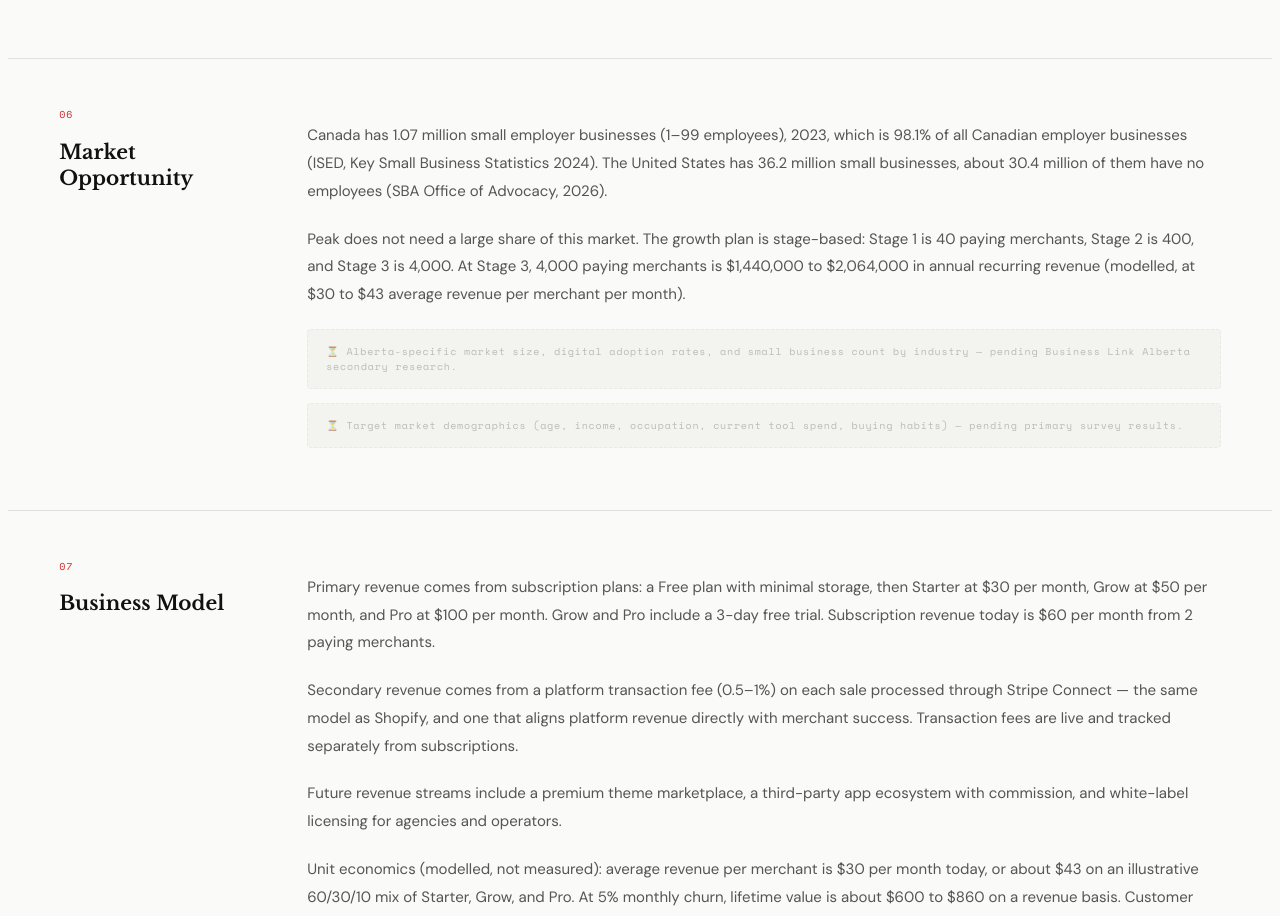
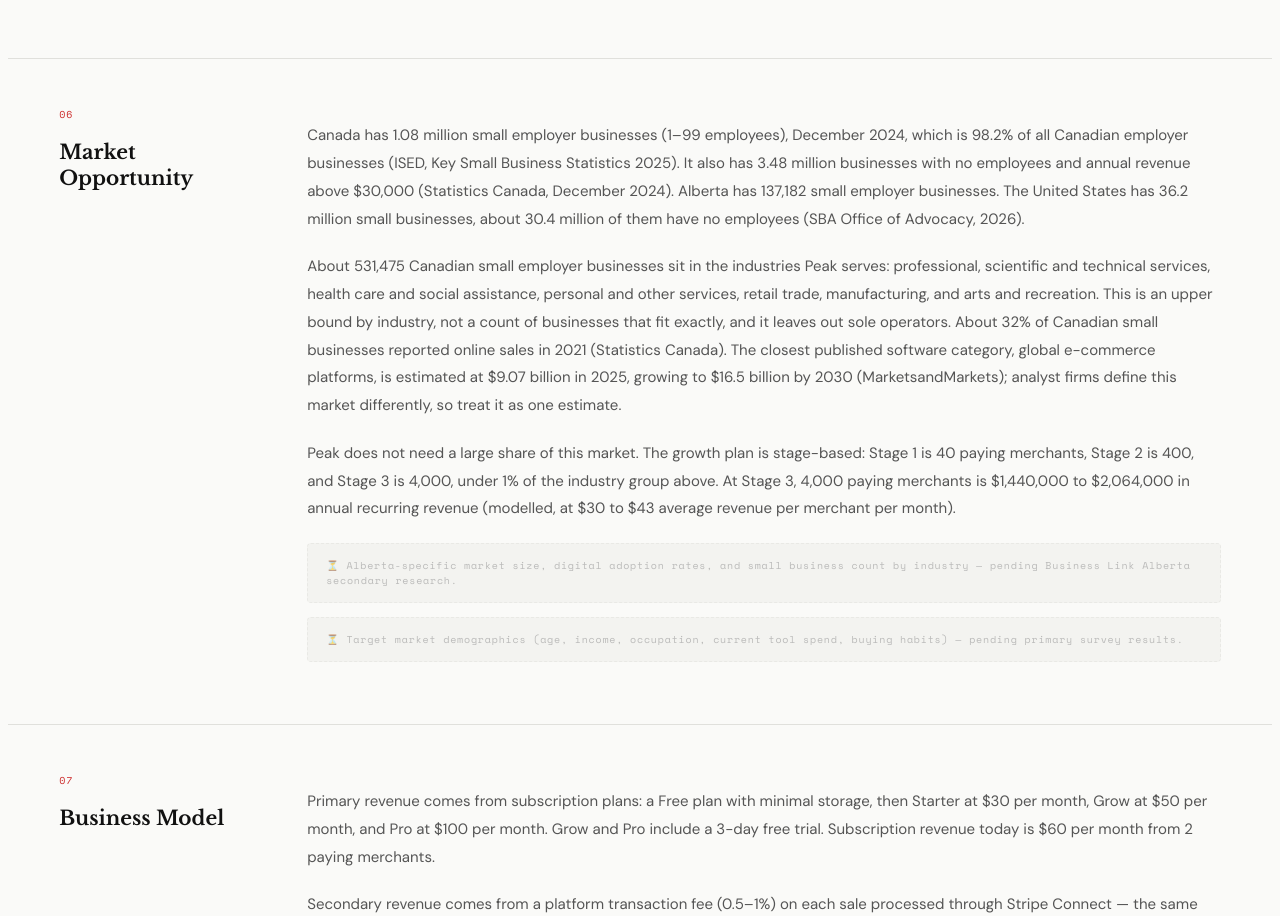
Before and after one commit to MoraRosa/TheAppPitch, a React (Vite) app: page /#/plan in a window 1280 px wide. Shown: the part 3360-4276 px from the top of the page. Built offline with nearby package versions, Linux system fonts and the light colour scheme.

Commit message:
feat(market): sourced market research - ISED/StatCan Canada counts, segment, global platform estimate; replaces 3.8M/33M/$14B

```diff
--- a/src/components/pitch/visuals/investorVisuals.jsx
+++ b/src/components/pitch/visuals/investorVisuals.jsx
@@ -4,7 +4,7 @@
 
 import React from 'react';
 import { COMPETITOR_COST_STACK, MERCHANT_GROWTH, FUNDING_BREAKDOWN_SMALL } from '../../../data/financials.js';
-import { COMPANY, COMPETITORS, TRACTION } from '../../../data/config.js';
+import { COMPANY, COMPETITORS, TRACTION, MARKET } from '../../../data/config.js';
 import { LIVE_SITES, PRODUCT } from '../../../data/facts.js';
 import { CountUp } from '../motion.jsx';
 
@@ -182,8 +182,8 @@ function VisualDifferentiator({ theme, size }) {
 function VisualMarket({ theme, size }) {
   const t = theme.colors;
   const rings = [
-    { label: 'TAM', sub: '$14B+ Global SaaS', r: 80 * size, opacity: 0.15 },
-    { label: 'SAM', sub: '1.07M CA small employers', r: 56 * size, opacity: 0.3 },
+    { label: 'TAM', sub: `${MARKET.globalPlatform2025} global e-commerce platforms`, r: 80 * size, opacity: 0.15 },
+    { label: 'SAM', sub: `${MARKET.canadianSmallBiz.replace(' million', 'M')} CA small employers`, r: 56 * size, opacity: 0.3 },
     { label: 'SOM', sub: '4,000 paying (Stage 3)', r: 32 * size, opacity: 0.7 },
   ];
   const svgSize = 180 * size;
--- a/src/data/config.js
+++ b/src/data/config.js
@@ -4,7 +4,7 @@
 
 import {
   PLANS, FREE_PLAN, TRIAL, THEMES, TRANSACTION_FEE, ARPU_TODAY, ARPU_MIX, ASK, TRACTION_FACTS, BUILD,
-  UNIT_ECON_MODEL, MARKET_FACTS, USE_OF_FUNDS, MODULES, stageLadder,
+  UNIT_ECON_MODEL, MARKET_FACTS, TARGET_INDUSTRIES_TOTAL, USE_OF_FUNDS, MODULES, stageLadder,
 } from './facts.js';
 
 // ── Company ───────────────────────────────────────────────────────────────────
@@ -66,17 +66,25 @@ export const UNIT_ECON = {
   targets:     UNIT_ECON_MODEL.targets,
 };
 
-// ── Market (sourced) ──────────────────────────────────────────────────────────
+// ── Market (sourced; see facts.js and docs/market-research.md) ───────────────
 const m = MARKET_FACTS;
+const fmtM = n => `${(n / 1e6).toFixed(2)} million`;
 export const MARKET = {
-  canadianSmallBiz:    '1.07 million',
-  canadianSmallBizNote:`small employer businesses (1–99 employees), ${m.canadaSmallEmployers.year}`,
-  canadianSmallShare:  m.canadaSmallEmployers.share,
-  usSmallBiz:          '36.2 million',
-  usNonEmployerNote:   'about 30.4 million of them have no employees',
-  globalSaaSMarket:    m.globalSaaSMarket.value, // unsourced: see OPEN_QUESTIONS
-  saasMarketYear:      m.globalSaaSMarket.year,
-  sources:             [m.canadaSmallEmployers.source, m.usSmallBusinesses.source],
+  canadianSmallBiz:     fmtM(m.canada.smallEmployers.value),      // 1.08 million
+  canadianSmallBizNote: `small employer businesses (1–99 employees), ${m.canada.asOf}`,
+  canadianSmallShare:   m.canada.smallEmployers.share,
+  canadianNonEmployer:  fmtM(m.canada.nonEmployers.value),         // 3.48 million
+  canadianNonEmployerNote: m.canada.nonEmployers.note,
+  albertaSmallBiz:      m.canada.alberta.smallEmployers.toLocaleString(),
+  targetIndustries:     TARGET_INDUSTRIES_TOTAL,                   // 531,475
+  onlineSellingShare:   m.canada.onlineSelling.share,
+  onlineSellingYear:    m.canada.onlineSelling.year,
+  usSmallBiz:           '36.2 million',
+  usNonEmployerNote:    'about 30.4 million of them have no employees',
+  globalPlatform2025:   m.globalEcommercePlatform.y2025,
+  globalPlatform2030:   m.globalEcommercePlatform.y2030,
+  globalPlatformCagr:   m.globalEcommercePlatform.cagr,
+  sources:              [m.canada.smallEmployers.source, m.canada.nonEmployers.source, m.usSmallBusinesses.source, m.globalEcommercePlatform.source],
 };
 
 // ── Growth stages (paying merchants) ──────────────────────────────────────────
--- a/src/data/facts.js
+++ b/src/data/facts.js
@@ -118,14 +118,38 @@ export const UNIT_ECON_MODEL = {
   targets: { ltvCacMin: 3, paybackMonthsMax: 12 }, // targets, not claims
 };
 
-// ── Market (researched, with sources) ─────────────────────────────────────────
+// ── Market (researched, with sources; see docs/market-research.md) ───────────
+const ISED = 'ISED, Key Small Business Statistics 2025 (ised-isde.canada.ca/site/sme-research-statistics/en/node/439)';
 export const MARKET_FACTS = {
-  canadaSmallEmployers: { value: 1074939, of: 1095251, share: '98.1%', year: 2023, note: 'employer businesses with 1-99 employees',
-    source: 'ISED, Key Small Business Statistics 2024 (ised-isde.canada.ca/smeresearch)' },
+  canada: {
+    asOf: 'December 2024',
+    smallEmployers: { value: 1079188, of: 1099521, share: '98.2%', note: 'employer businesses with 1-99 employees', source: ISED },
+    nonEmployers:   { value: 3480000, note: 'businesses with no employees and annual revenue above $30,000',
+      source: 'Statistics Canada, Canadian business counts, December 2024 (The Daily, 2025-02-14)' },
+    alberta:        { smallEmployers: 137182, source: ISED },
+    onlineSelling:  { share: '32%', year: 2021, note: 'of small businesses had online sales (33% of all businesses)',
+      source: 'Statistics Canada, Survey of Digital Technology and Internet Use, 2021 (article 13-605-X)' },
+  },
   usSmallBusinesses: { value: 36207130, share: '99.9%', nonEmployer: 30400000,
     source: 'SBA Office of Advocacy, FAQ About Small Business 2026 (advocacy.sba.gov); non-employer split from SBA 2025 Small Business Profile' },
-  globalSaaSMarket: { value: '$14 billion', year: 2027, source: null }, // UNSOURCED, carried over: verify or drop
+  // Closest published category to Peak. Analyst firms disagree on size because they define the market differently.
+  globalEcommercePlatform: { y2025: '$9.07 billion', y2030: '$16.5 billion', cagr: '12.7%',
+    source: 'MarketsandMarkets, via ResearchAndMarkets (Business Wire, Aug 2025)',
+    caveat: 'Other analyst firms publish different sizes (for example $6.1B in 2023 for "e-commerce software"), so show it as one estimate, not a fact.' },
 };
+
+// Canadian small EMPLOYER businesses (1-99 employees) in the industries where Peak's customer types sit.
+// This is an upper bound by industry, not a count of businesses that fit Peak: it includes some that do not (heavy manufacturing, care homes).
+// Non-employer businesses (sole operators) are not split by industry here; see OPEN_QUESTIONS.
+export const TARGET_INDUSTRIES = [
+  { industry: 'Professional, scientific and technical services', small: 150105 },
+  { industry: 'Health care and social assistance',               small: 119783 },
+  { industry: 'Other services (salons, repair, personal care)',  small: 103576 },
+  { industry: 'Retail trade',                                    small: 96799 },
+  { industry: 'Manufacturing (makers)',                          small: 44440 },
+  { industry: 'Arts, entertainment and recreation',              small: 16772 },
+];
+export const TARGET_INDUSTRIES_TOTAL = TARGET_INDUSTRIES.reduce((n, i) => n + i.small, 0); // 531,475
 
 // ── Benchmarks used in wording (researched) ───────────────────────────────────
 export const BENCHMARKS = {
@@ -183,7 +207,9 @@ export const WORDING = {
 
 // ── Open questions (nothing below is assumed in the content) ──────────────────
 export const OPEN_QUESTIONS = [
-  'Market sprint: source or replace the $14B global SaaS figure; size the Canadian maker and service-business segment.',
+  'Market: split non-employer businesses by industry (StatCan table 33-10-0765) to size the sole-operator segment.',
+  'Market: Alberta small employer businesses by industry (StatCan table 33-10-0764).',
+  'Market: the $9.07B global figure is one analyst estimate; decide whether to show it with the caveat or drop it.',
   'Does huchflex stay on its peakenterprise.ca subdomain or has it moved to its own domain?',
   'Roadmap items still ahead: GST/HST tax engine, 5th storefront theme (Soft Matter), AI agent API, US expansion.',
   'API endpoint and table counts (23+, 21+): re-count from the code, or drop them (the audience is non-technical).',
--- a/src/data/plan.js
+++ b/src/data/plan.js
@@ -101,8 +101,9 @@ The module system means merchants enable only what their business needs. The sid
     number: "06",
     title: "Market Opportunity",
     get blocks() { return [
-      { type: 'text', text: `Canada has ${MARKET.canadianSmallBiz} ${MARKET.canadianSmallBizNote}, which is ${MARKET.canadianSmallShare} of all Canadian employer businesses (ISED, Key Small Business Statistics 2024). The United States has ${MARKET.usSmallBiz} small businesses, ${MARKET.usNonEmployerNote} (SBA Office of Advocacy, 2026).` },
-      { type: 'text', text: `${COMPANY.name} does not need a large share of this market. The growth plan is stage-based: Stage 1 is ${n(ST1.payingUsers)} paying merchants, Stage 2 is ${n(ST2.payingUsers)}, and Stage 3 is ${n(ST3.payingUsers)}. At Stage 3, ${n(ST3.payingUsers)} paying merchants is ${usd(ST3.arrLow)} to ${usd(ST3.arrHigh)} in annual recurring revenue (modelled, at ${usd(PRICING.arpu)} to ${usd(PRICING.arpuMix)} average revenue per merchant per month).` },
+      { type: 'text', text: `Canada has ${MARKET.canadianSmallBiz} ${MARKET.canadianSmallBizNote}, which is ${MARKET.canadianSmallShare} of all Canadian employer businesses (ISED, Key Small Business Statistics 2025). It also has ${MARKET.canadianNonEmployer} ${MARKET.canadianNonEmployerNote} (Statistics Canada, December 2024). Alberta has ${MARKET.albertaSmallBiz} small employer businesses. The United States has ${MARKET.usSmallBiz} small businesses, ${MARKET.usNonEmployerNote} (SBA Office of Advocacy, 2026).` },
+      { type: 'text', text: `About ${n(MARKET.targetIndustries)} Canadian small employer businesses sit in the industries ${COMPANY.name} serves: professional, scientific and technical services, health care and social assistance, personal and other services, retail trade, manufacturing, and arts and recreation. This is an upper bound by industry, not a count of businesses that fit exactly, and it leaves out sole operators. About ${MARKET.onlineSellingShare} of Canadian small businesses reported online sales in ${MARKET.onlineSellingYear} (Statistics Canada). The closest published software category, global e-commerce platforms, is estimated at ${MARKET.globalPlatform2025} in 2025, growing to ${MARKET.globalPlatform2030} by 2030 (MarketsandMarkets); analyst firms define this market differently, so treat it as one estimate.` },
+      { type: 'text', text: `${COMPANY.name} does not need a large share of this market. The growth plan is stage-based: Stage 1 is ${n(ST1.payingUsers)} paying merchants, Stage 2 is ${n(ST2.payingUsers)}, and Stage 3 is ${n(ST3.payingUsers)}, under 1% of the industry group above. At Stage 3, ${n(ST3.payingUsers)} paying merchants is ${usd(ST3.arrLow)} to ${usd(ST3.arrHigh)} in annual recurring revenue (modelled, at ${usd(PRICING.arpu)} to ${usd(PRICING.arpuMix)} average revenue per merchant per month).` },
       { type: 'placeholder', text: `Alberta-specific market size, digital adoption rates, and small business count by industry — pending Business Link Alberta secondary research.` },
       { type: 'placeholder', text: `Target market demographics (age, income, occupation, current tool spend, buying habits) — pending primary survey results.` },
     ]; },
--- a/src/data/slides.js
+++ b/src/data/slides.js
@@ -7,6 +7,7 @@ import { STAGE_TARGETS, WORDING } from './facts.js';
 
 const [S1, S2, S3] = STAGE_TARGETS.map(s => s.payingUsers.toLocaleString());
 const fmtK = n => `$${Math.round(n / 1000)}K`;
+const n = v => v.toLocaleString();
 
 export const SLIDES = [
   {
@@ -52,10 +53,10 @@ export const SLIDES = [
     id: 5,
     slug: "market",
     eyebrow: "Market Opportunity",
-    headline: `${MARKET.canadianSmallBiz} small employer businesses in Canada. ${MARKET.usSmallBiz} small businesses in the US.`,
-    body: `Small businesses are ${MARKET.canadianSmallShare} of Canadian employer businesses (${MARKET.canadianSmallBizNote}). In the US, ${MARKET.usNonEmployerNote}. ${COMPANY.name} starts with the makers and service providers who have been underserved by every tool built for someone else.`,
-    stat: { value: MARKET.canadianSmallShare, label: "of Canadian employer businesses are small (1–99 staff)" },
-    speakerNote: "Stay focused on the maker segment. That is the wedge. Sources: ISED Key Small Business Statistics 2024; SBA Office of Advocacy 2026.",
+    headline: `${MARKET.canadianSmallBiz} small employer businesses in Canada, plus ${MARKET.canadianNonEmployer} sole operators.`,
+    body: `Canada has ${MARKET.canadianSmallBiz} small employer businesses (${MARKET.canadianSmallShare} of employers) and ${MARKET.canadianNonEmployer} businesses with no employees. About ${n(MARKET.targetIndustries)} of the employer businesses sit in the industries ${COMPANY.name} serves: professional and health services, personal services, retail, and makers. The 4,000-merchant goal is under 1% of that group.`,
+    stat: { value: MARKET.canadianSmallBiz, label: "small employer businesses in Canada (Dec 2024)" },
+    speakerNote: "Stay focused on the maker segment. That is the wedge. The industry group is an upper bound by industry, not a count of exact fits. Sources: ISED Key Small Business Statistics 2025; Statistics Canada business counts Dec 2024.",
     tag: "05",
   },
   {
--- a/src/utils/generatePDF.js
+++ b/src/utils/generatePDF.js
@@ -6,7 +6,7 @@ import { PLAN_SECTIONS } from '../data/plan.js';
 import { SLIDES } from '../data/slides.js';
 import { MILESTONES, UNIT_ECONOMICS, FUNDING_BREAKDOWN_SMALL, COMPETITOR_COST_STACK, MERCHANT_GROWTH } from '../data/financials.js';
 import { FOUNDER } from '../data/founder.js';
-import { COMPANY, COMPETITORS, FOUNDER_INFO, FUNDING, TRACTION, STAGES } from '../data/config.js';
+import { COMPANY, COMPETITORS, FOUNDER_INFO, FUNDING, TRACTION, STAGES, MARKET } from '../data/config.js';
 
 function hexToRgb(hex) {
   const c = (hex || '#888888').replace('#', '');
@@ -456,7 +456,7 @@ function drawCoverBold(doc, theme, meta) {
     [
       [`${TRACTION.activeUsers}`, 'ACTIVE USERS'],
       [`$${TRACTION.mrr}`, 'MRR TODAY'],
-      ['$14B+', 'GLOBAL TAM'],
+      [MARKET.globalPlatform2025.replace(' billion','B'), 'GLOBAL E-COM 2025'],
     ].forEach(([val, label], i) => {
       const sx = 14 + i * 62;
       doc.setFontSize(22);
@@ -552,7 +552,7 @@ function drawCoverBold(doc, theme, meta) {
     [
       [`${TRACTION.activeUsers}`, 'ACTIVE USERS'],
       [`$${TRACTION.mrr}`, 'MRR TODAY'],
-      ['$14B+', 'GLOBAL TAM'],
+      [MARKET.globalPlatform2025.replace(' billion','B'), 'GLOBAL E-COM 2025'],
     ].forEach(([val, label], i) => {
       const sy = 108 + i * 28;
       doc.setFontSize(20);
@@ -620,7 +620,7 @@ function drawCoverBold(doc, theme, meta) {
     [
       [`${TRACTION.activeUsers}`, 'ACTIVE USERS'],
       [`$${TRACTION.mrr}`, 'MRR TODAY'],
-      ['$14B+', 'GLOBAL TAM'],
+      [MARKET.globalPlatform2025.replace(' billion','B'), 'GLOBAL E-COM 2025'],
     ].forEach(([val, label], i) => {
       const sx = 14 + i * 62;
       doc.setFontSize(22);
@@ -731,7 +731,7 @@ function drawCoverEditorial(doc, theme, meta) {
   [
     [`${TRACTION.activeUsers}`, 'ACTIVE USERS'],
     [`$${TRACTION.mrr}`, 'MRR TODAY'],
-    ['$14B+', 'GLOBAL TAM'],
+    [MARKET.globalPlatform2025.replace(' billion','B'), 'GLOBAL E-COM 2025'],
   ].forEach(([val, label], i) => {
     const sx = 14 + i * 62;
     doc.setFontSize(20);
--- a/src/utils/generatePPTX.js
+++ b/src/utils/generatePPTX.js
@@ -5,7 +5,7 @@
 import PptxGenJS from 'pptxgenjs';
 import { SLIDES } from '../data/slides.js';
 import { COMPETITOR_COST_STACK, FUNDING_BREAKDOWN_SMALL, MERCHANT_GROWTH } from '../data/financials.js';
-import { COMPANY, COMPETITORS, FUNDING } from '../data/config.js';
+import { COMPANY, COMPETITORS, FUNDING, MARKET } from '../data/config.js';
 
 export async function generatePitchDeckPPTX(theme) {
   const pptx = new PptxGenJS();
@@ -185,7 +185,7 @@ function addRightVisual(s, pptx, slide, rx, rw, H, accent, textMute, textFaint,
           line: { color: accent, width: 0.5 },
         });
       });
-      [['TAM', '$14B+ Global SaaS'], ['SAM', '1.07M CA small employers'], ['SOM', '4,000 paying (Stage 3)']].forEach(([lbl, sub], i) => {
+      [['TAM', `${MARKET.globalPlatform2025} global e-commerce platforms`], ['SAM', `${MARKET.canadianSmallBiz.replace(' million','M')} CA small employers`], ['SOM', '4,000 paying (Stage 3)']].forEach(([lbl, sub], i) => {
         const y = H * 0.55 + i * 0.65;
         s.addText(lbl, { x: pad, y, w: 0.7, h: 0.4, fontSize: 8, color: accent, fontFace: 'Arial', bold: true, charSpacing: 1 });
         s.addText(sub, { x: pad + 0.75, y, w: rw - 0.8, h: 0.4, fontSize: 8, color: textMute, fontFace: 'Arial' });
```
Also changed, not shown: 1 other file (tests, documents, lock files or other folders).
